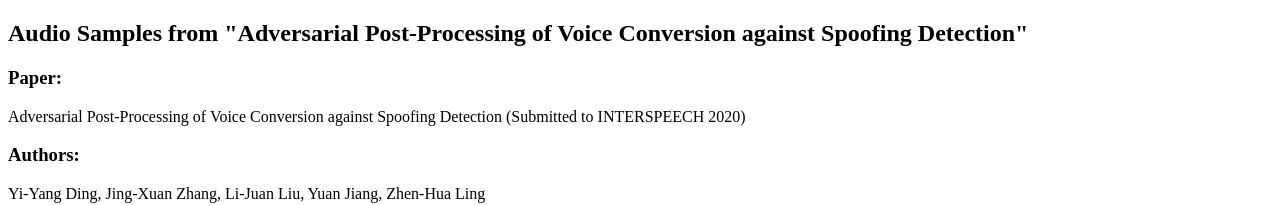
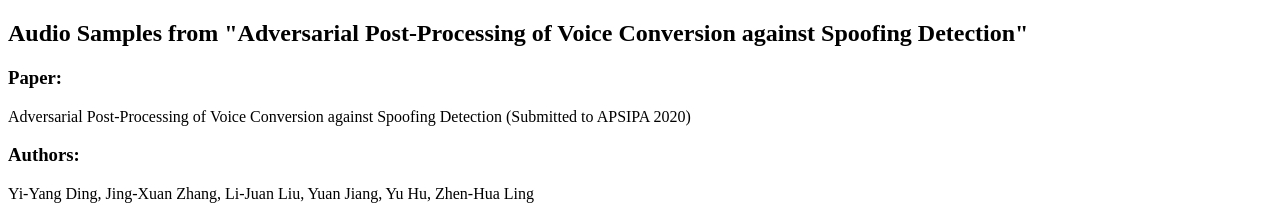
Before and after one commit to YiyangDing/LFCCPostNet, a plain HTML site: page index.html in a window 1280 px wide. Shown: the top 205 px of the page. Drawn offline with Linux system fonts and the light colour scheme.

Commit message:
Update index.html

```diff
--- a/index.html
+++ b/index.html
@@ -7,10 +7,10 @@
 <body>
 <h2><strong>Audio Samples from "Adversarial Post-Processing of Voice Conversion against Spoofing Detection</strong>"</h2>
 <h3>Paper:</h3>
-<p> Adversarial Post-Processing of Voice Conversion against Spoofing Detection</a> (Submitted to INTERSPEECH 2020)</p>
+<p> Adversarial Post-Processing of Voice Conversion against Spoofing Detection</a> (Submitted to APSIPA 2020)</p>
 
 <h3>Authors: </h3>
-Yi-Yang Ding, Jing-Xuan Zhang, Li-Juan Liu, Yuan Jiang, Zhen-Hua Ling
+Yi-Yang Ding, Jing-Xuan Zhang, Li-Juan Liu, Yuan Jiang, Yu Hu, Zhen-Hua Ling
 
 <h3>Abstract: </h3>
 With the development of voice conversion techniques, anti-spoofing methods have received more and more attention recently.
```
